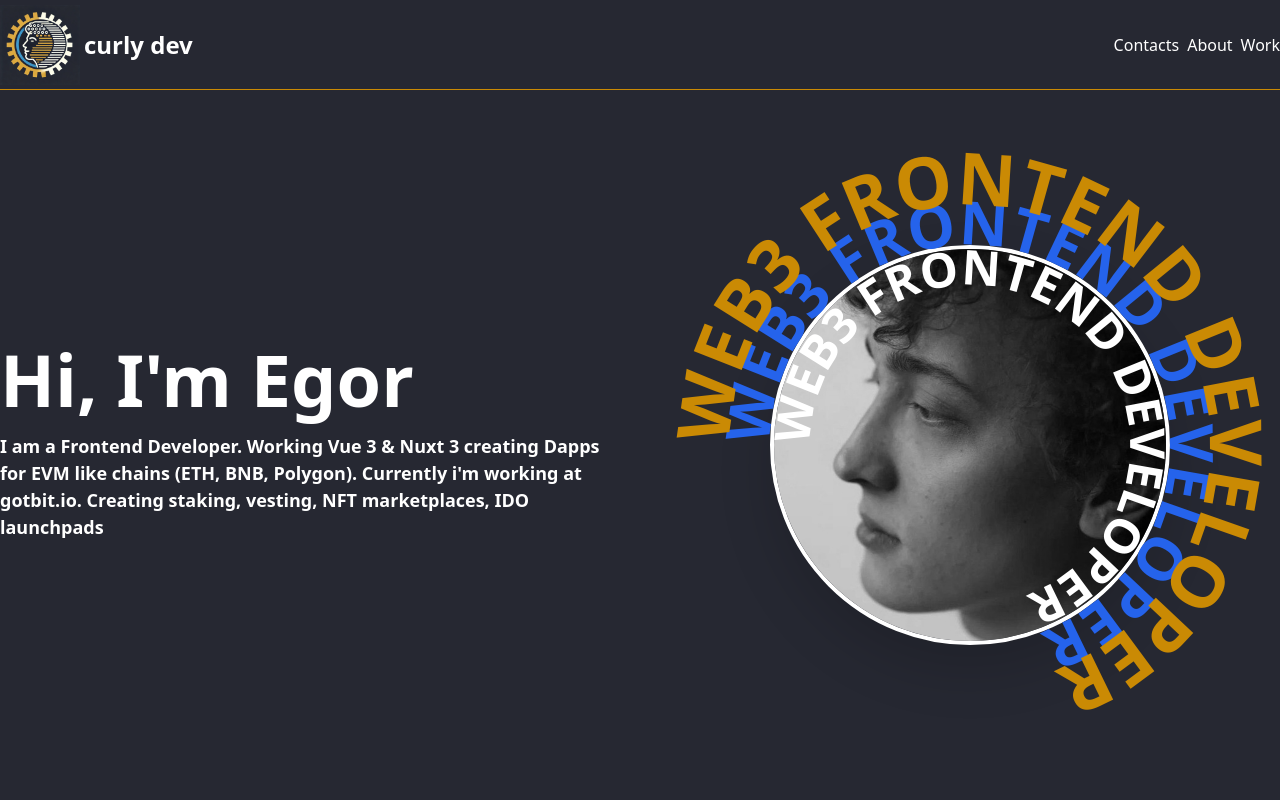
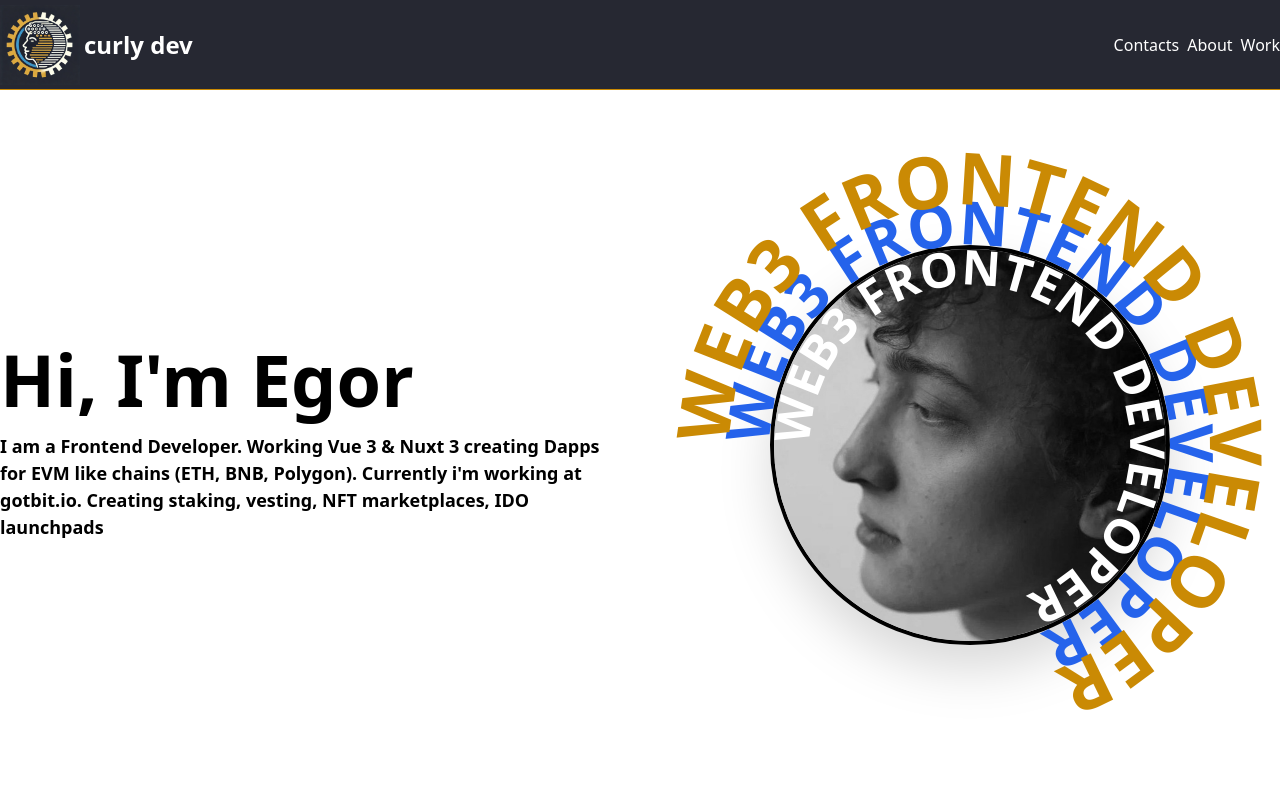
Before and after one commit to Derotar/my-own-site, a Vue app: page / in a window 1280 px wide. Shown: the top 800 px of the page. Built offline with nearby package versions, Linux system fonts and the light colour scheme.

Commit message:
feat: add smooth scrolling

```diff
--- a/src/index.css
+++ b/src/index.css
@@ -4,7 +4,7 @@
 
 @layer base {
   body {
-    @apply bg-own-bg text-own-white;
+    @apply text-own-black scroll-smooth;
   }
 
   a {
```
